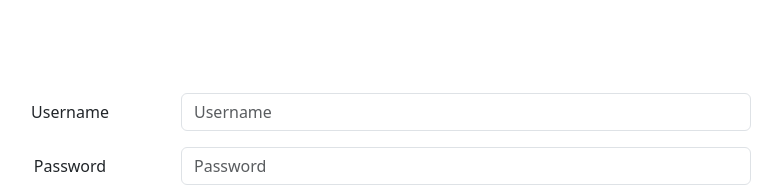
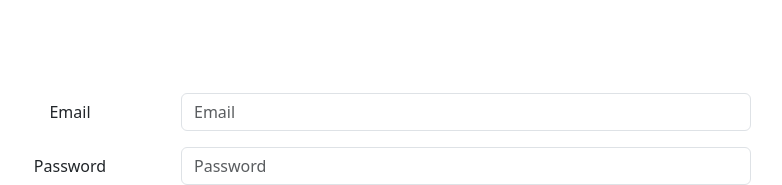
Before and after one commit to bisesh7/real-estate-listing, a React (Create React App) app in the folder client/: page / in a window 1280 px wide. Shown: the part 222-407 px from the top of the page, without its empty margins (273-1055 px from the left). Built offline with nearby package versions, Linux system fonts and the light colour scheme.

Commit message:
Create server js

```diff
--- a/client/src/Components/LoginComponent.jsx
+++ b/client/src/Components/LoginComponent.jsx
@@ -14,7 +14,9 @@ const Login = () => {
   const navigate = useNavigate();
 
   const validationSchema = Yup.object({
-    username: Yup.string().required("Username is required."),
+    email: Yup.string()
+      .email("Invalid email address")
+      .required("Email is required."),
     password: Yup.string()
       .min(6, "Password must be at least 6 characters")
       .required("Password is required"),
@@ -22,7 +24,7 @@ const Login = () => {
 
   const formik = useFormik({
     initialValues: {
-      username: "",
+      email: "",
       password: "",
     },
     validationSchema,
@@ -35,7 +37,7 @@ const Login = () => {
   const loginUser = async (userData) => {
     try {
       const response = await axios.post(
-        "http://localhost:5002/api/auth/login",
+        "http://localhost:5001/api/auth/login",
         userData,
       );
 
@@ -86,19 +88,19 @@ const Login = () => {
         )}
         <Form.Group as={Row} className="mb-3">
           <Form.Label column sm="3">
-            Username
+            Email
           </Form.Label>
           <Col sm="9">
             <Form.Control
-              type="text"
-              placeholder="Username"
-              name="username"
+              type="email"
+              placeholder="Email"
+              name="email"
               onChange={formik.handleChange}
               onBlur={formik.handleBlur}
-              isInvalid={formik.touched.username && formik.errors.username}
+              isInvalid={formik.touched.email && formik.errors.email}
             />
             <Form.Control.Feedback type="invalid">
-              {formik.errors.username}
+              {formik.errors.email}
             </Form.Control.Feedback>
           </Col>
         </Form.Group>
```
